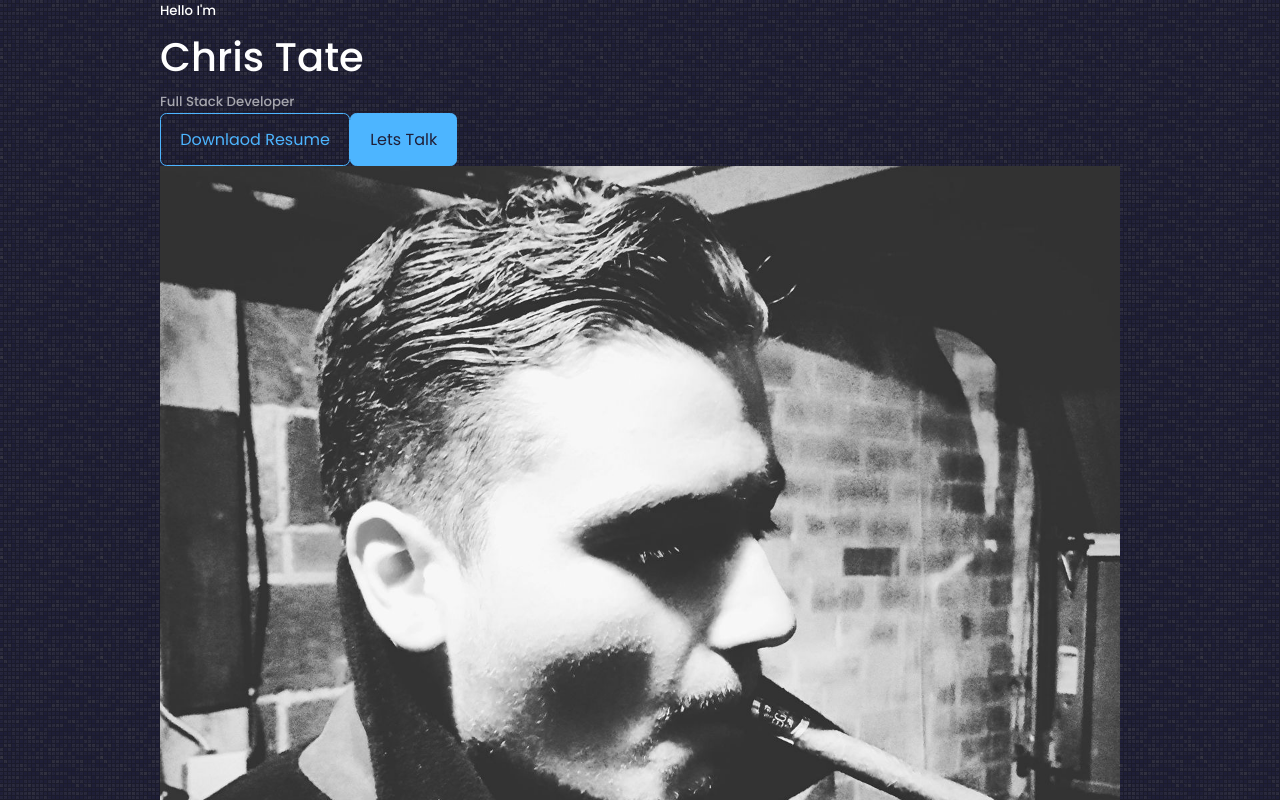
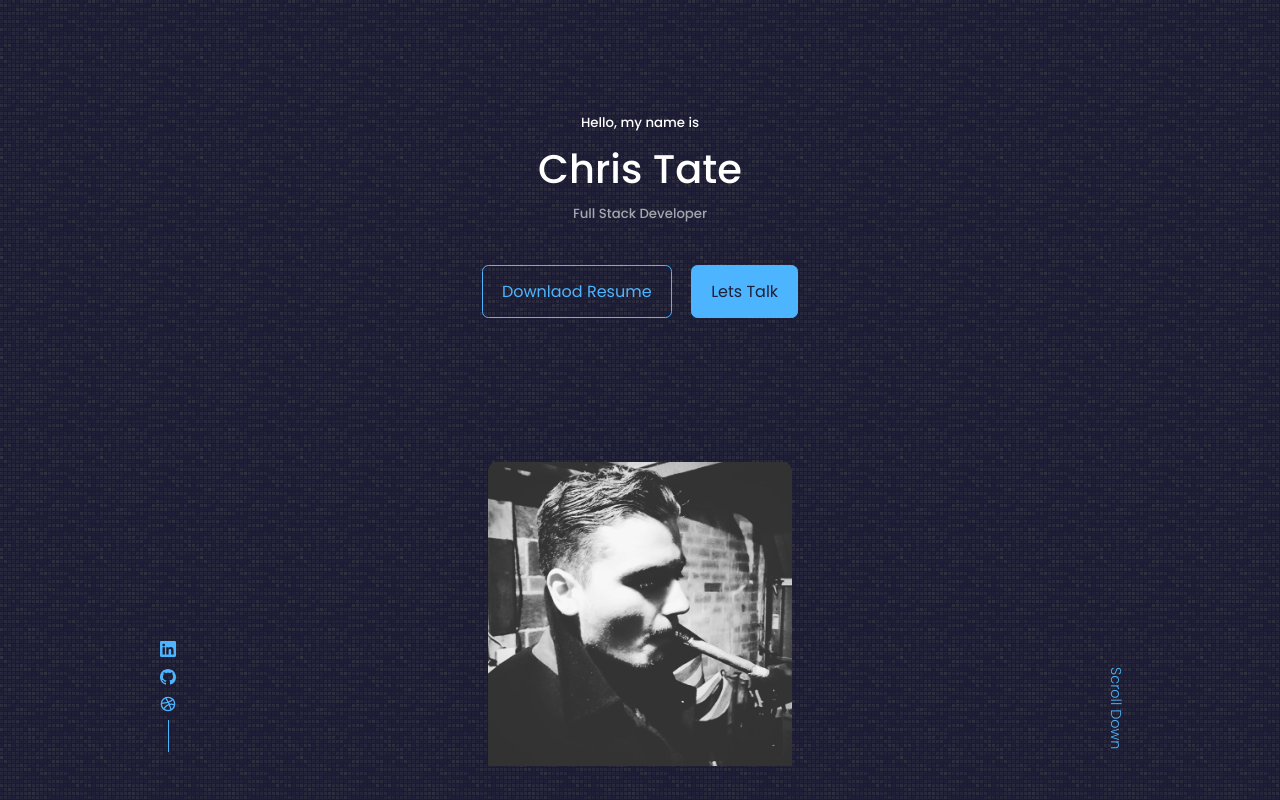
Before and after one commit to Chris-Tate94/Portfolio-website, a React (Create React App) app in the folder portfolio/: page / in a window 1280 px wide. Shown: the top 800 px of the page. Built offline with nearby package versions, Linux system fonts and the light colour scheme.

Commit message:
finished styling the header

```diff
--- a/portfolio/src/components/header/CTA.jsx
+++ b/portfolio/src/components/header/CTA.jsx
@@ -3,7 +3,7 @@ import Resume from '../../assets/DeveloperResume.pdf'
 
 const CTA = () => {
   return (
-    <div className="cte">
+    <div className="cta">
         <a href= {Resume} download className='btn'>Downlaod Resume</a>
         <a href='#contact' className='btn btn-primary'>Lets Talk</a>
     </div>
--- a/portfolio/src/components/header/Header.jsx
+++ b/portfolio/src/components/header/Header.jsx
@@ -1,19 +1,21 @@
 import React from 'react'
 import CTA from './CTA'
 import "./header.css"
-import ME from '../../assets/IMG_0173.JPG'
+import Picture from '../../assets/IMG_0173.JPG'
+import HeaderSocials from './HeaderSocials'
 
 const Header = () => {
   return (
     <header>
       <div  className='container header__container'>
-        <h5>Hello I'm</h5>
+        <h5>Hello, my name is</h5>
         <h1>Chris Tate</h1>
         <h5 className="text-light">Full Stack Developer</h5>
         <CTA />
+        <HeaderSocials />
 
-        <div className='ME'>
-          <img src={ME} alt="me" />
+        <div className='Picture'>
+          <img src={Picture} alt="picture" />
         </div>
 
         <a href='#contact' className='scroll__down'>Scroll Down</a>
--- a/portfolio/src/components/header/HeaderSocials.jsx
+++ b/portfolio/src/components/header/HeaderSocials.jsx
@@ -1,10 +1,13 @@
 import React from 'react'
+import { BsLinkedin, BsGithub } from "react-icons/bs";
+import { FiDribbble } from "react-icons/fi";
 
 const HeaderSocials = () => {
   return (
     <div className='header__socials'>
-        <a href='https://www.linkedin.com/in/christopher-tate-77a7241a4/' target='__blank'></a>
-        <a href='https://github.com/Chris-Tate94' target='__blank'></a>
+        <a href='https://www.linkedin.com/in/christopher-tate-77a7241a4/' target='__blank'><BsLinkedin /></a>
+        <a href='https://github.com/Chris-Tate94' target='__blank'><BsGithub /></a>
+        <a href='https://github.https://dribbble.com/ctate69?onboarding=true/Chris-Tate94' target='__blank'><FiDribbble /></a>
     </div>
   )
 }
--- a/portfolio/src/components/header/header.css
+++ b/portfolio/src/components/header/header.css
@@ -0,0 +1,84 @@
+header {
+    height: 100vh;
+    padding-top: 7rem;
+    overflow: hidden;
+
+}
+
+.header__container {
+    text-align: center;
+    height: 100%;
+    position: relative;
+}
+
+/* ======================== CTA ======================== */
+
+.cta {
+    margin-top: 2.5rem;
+    display: flex;
+    gap: 1.2rem;
+    justify-content: center;
+}
+
+/* ======================== Socials ======================== */
+
+.header__socials {
+    display: flex;
+    flex-direction: column;
+    align-items: center;
+    gap: none;
+    position: absolute;
+    left: 0;
+    bottom: 3rem;
+}
+
+.header__socials::after {
+    content: '';
+    width: 1px;
+    height: 2rem;
+    background: var(--color-primary);
+}
+
+/* ======================== Profile Pic ======================== */
+
+.Picture {
+    width: 22rem;
+    height: 30rem;
+    position: absolute;
+    left: calc(50% - 11rem);
+    margin-top: 4rem;
+    border-radius: 12rem 12rem 0 0;
+    overflow: hidden;
+    padding: 5rem 1.5rem 1.5rem 1.5rem;
+}
+
+/* ======================== Scroll Down ======================== */
+
+.scroll__down {
+    position: absolute;
+    right: -2.3rem;
+    bottom: 5rem;
+    transform: rotate(90deg);
+    font-weight: 300;
+    font-size: 0.9rem;
+}
+
+/* =================== MEDIA QUERIES (MEDIUM DEVICES) =================== */
+
+@media screen and (max-width: 1024px) {
+    header {
+        height: 68vh;
+    }
+}
+
+/* =================== MEDIA QUERIES (SMALL DEVICES) =================== */
+
+@media screen and (max-width: 600px) {
+    header {
+        height: 100vh;
+    }
+
+    .header__socials, .scroll__down {
+        display: none;
+    }
+}
```
